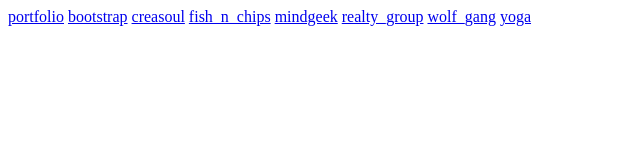
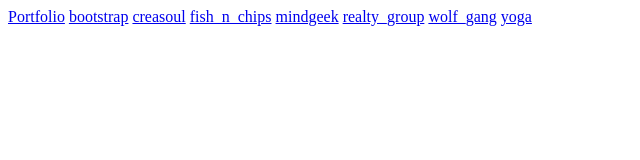
Before and after one commit to claireassadi/old-websites, a plain HTML site: page index.html in a window 1280 px wide. Shown: the full height of the page, 0-640 px from the left. Drawn offline with Linux system fonts and the light colour scheme.

```diff
--- a/index.html
+++ b/index.html
@@ -8,7 +8,7 @@
 <body>
     <main>
         <nav>
-            <a href="portfolio/index.html">portfolio</a>
+            <a href="portfolio/index.html">Portfolio</a>
             <a href="bootstrap/index.html">bootstrap</a>
             <a href="creasoul/index.html">creasoul</a>
             <a href="fish_n_chips/index.html">fish_n_chips</a>
```
